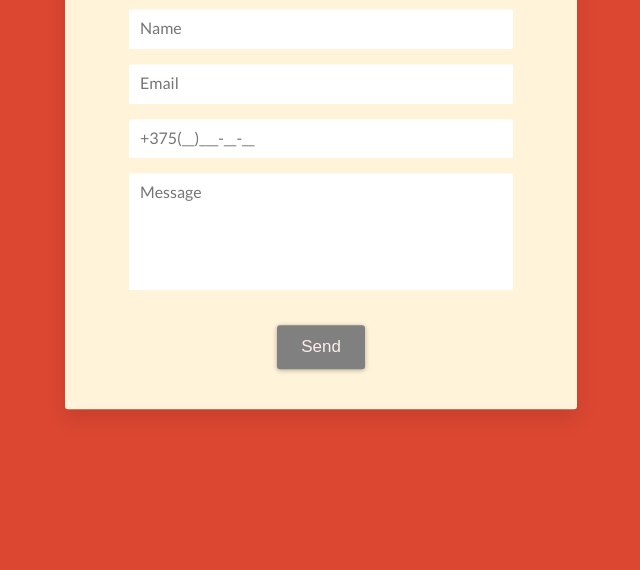
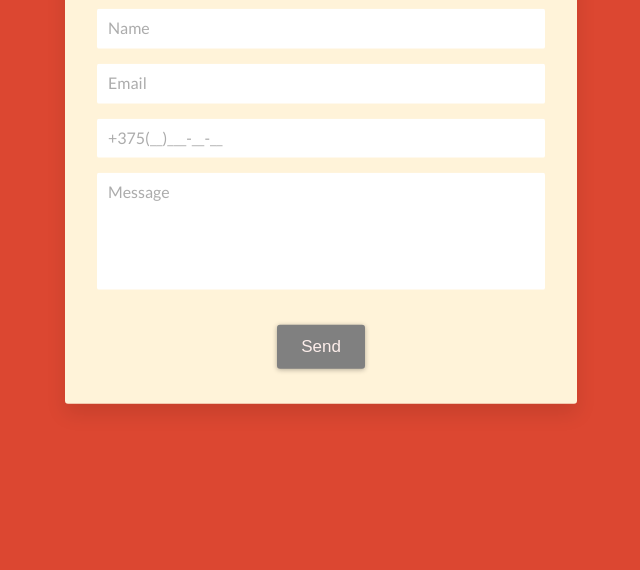
Before and after one commit to Midnight-Time/Simple-form, a website built with webpack: page src/template.html in a window 1280 px wide. Shown: the part 230-800 px from the top of the page, without its empty margins (319-959 px from the left). Built offline with nearby package versions, Linux system fonts and the light colour scheme.

Commit message:
form styling done

```diff
--- a/src/styles/_components.scss
+++ b/src/styles/_components.scss
@@ -19,10 +19,15 @@
     border-radius: 2px;
     border: 1px solid transparent;
     border-bottom: 3px solid transparent;
-    width: 30vw;
-    min-width: 30rem;
+    width: 35vw;
+    // min-width: 30rem;
     outline: none;
     position: relative;
+    caret-color: $color-accent;
+
+    &::-webkit-input-placeholder {
+      opacity: 0.6;
+    }
   }
 
   textarea {
--- a/src/styles/_layout.scss
+++ b/src/styles/_layout.scss
@@ -1,17 +1,16 @@
 @import "./variables";
 
-.container {
+.container-inner {
   position: absolute;
   top: 50%;
   left: 50%;
   transform: translate(-50%, -50%);
 
   width: 40vw;
-  min-width: 40rem;
 
   background-color: $color-primary-light;
-  padding: 2rem;
-  padding-bottom: 4rem;
+  padding: 1.4rem;
+  padding-bottom: 3.5rem;
   border-radius: 3px;
   box-shadow: $box-shadow-md;
 }
--- a/src/template.html
+++ b/src/template.html
@@ -19,7 +19,7 @@
     <title>Test task for itprofit</title>
   </head>
   <body>
-    <div class="container">
+    <div class="container-inner">
       <header class="header">
         <h2>Contact us!</h2>
       </header>
```
